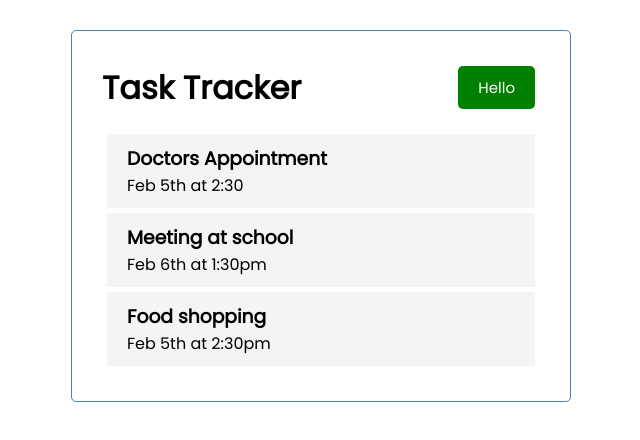
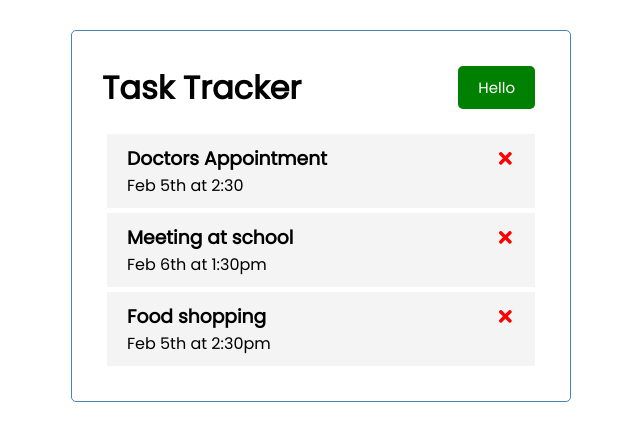
Before and after one commit to Ibrahim-Hashem/react-task-tracker, a React (Create React App) app: page / in a window 1280 px wide. Shown: the top 440 px of the page, without its empty margins (319-959 px from the left). Built offline with nearby package versions, Linux system fonts and the light colour scheme.

Commit message:
task delete function created

```diff
--- a/src/App.js
+++ b/src/App.js
@@ -23,12 +23,18 @@
         reminder: false,
     }
 ])
+const deleteTask = (id) => {
+  setTasks(tasks.filter((task)=> task.id !== id))
+}
+
   return (
     <div className="container">
       <Header title='Task Tracker'/>
-      <Tasks tasks = {tasks}/>
+      <Tasks tasks = {tasks} onDelete={deleteTask}/>
     </div>
   );
+
+
 }
 
 export default App;
--- a/src/components/Task.js
+++ b/src/components/Task.js
@@ -1,8 +1,8 @@
-
-const Task = ({task}) => {
+import {FaTimes} from "react-icons/fa"
+const Task = ({task, onDelete}) => {
     return (
         <div className="task">
-            <h3>{task.text}</h3>
+            <h3>{task.text}<FaTimes style={{color:"red", cursor:"pointer"}} onClick={()=>onDelete(task.id)}/></h3>
             <p>{task.day}</p>
 
         </div>
--- a/src/components/Tasks.js
+++ b/src/components/Tasks.js
@@ -1,10 +1,10 @@
 // import PropTypes from 'prop-types'
 import Task from './Task'
-const Tasks = ({tasks}) => {
+const Tasks = ({tasks, onDelete}) => {
     return (
         <>
             {tasks.map((task)=>(
-                <Task key={task.id} task={task}/>
+                <Task key={task.id} task={task} onDelete ={onDelete}/>
             ))}
         </>
     )
```
